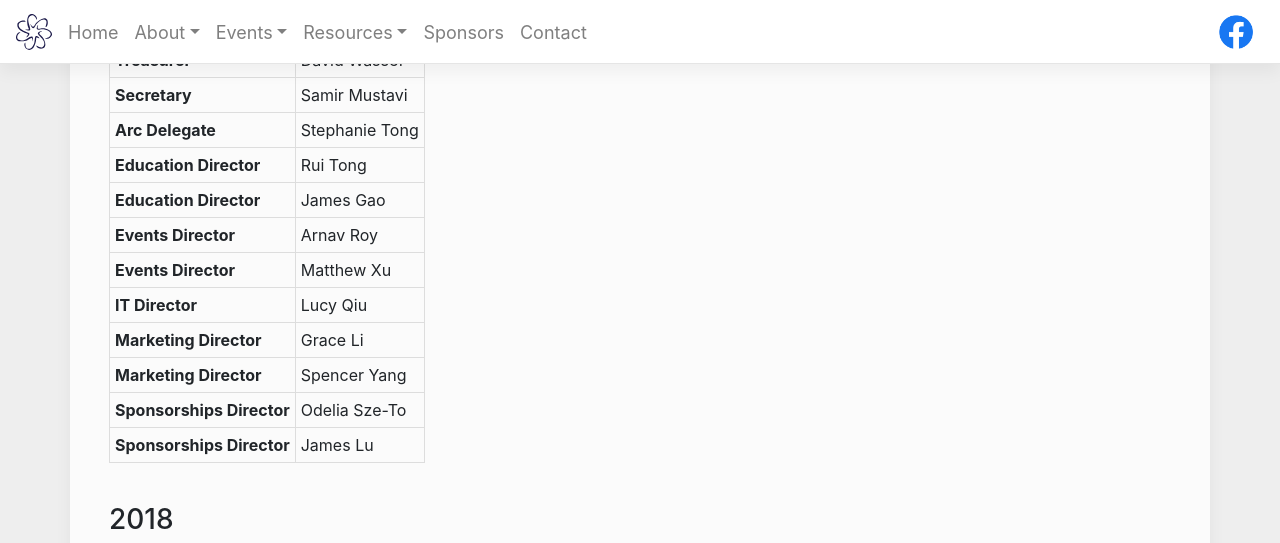
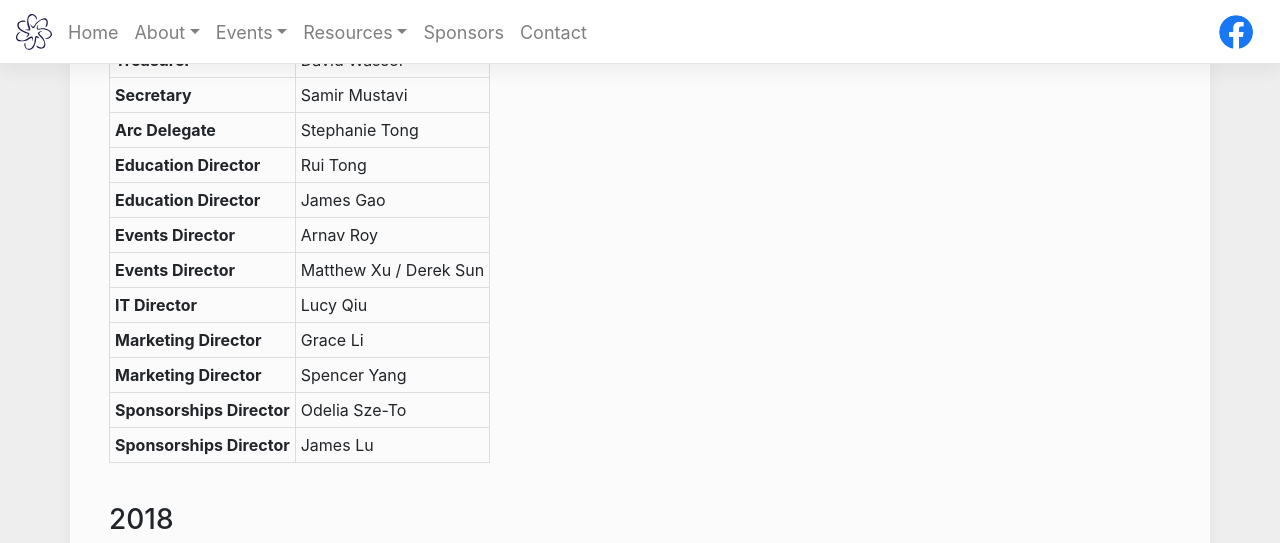
Before and after one commit to MathSocUNSW/MathSocUNSW.github.io, a Jekyll site: the page built from _pages/formerteam.md, in a window 1280 px wide and 900 px high, scrolled down 598 px. Shown: the top 543 px of the window. Built offline with Jekyll 4.4.1, drawn with Linux system fonts in a browser that asks for light colours; nearby versions of some CDN libraries.

Commit message:
Adding Derek

```diff
--- a/_pages/formerteam.md
+++ b/_pages/formerteam.md
@@ -17,7 +17,7 @@ permalink: /about/formerteam/
 **Education Director**|Rui Tong
 **Education Director**|James Gao
 **Events Director**|Arnav Roy
-**Events Director**|Matthew Xu
+**Events Director**|Matthew Xu / Derek Sun
 **IT Director**|Lucy Qiu
 **Marketing Director**|Grace Li
 **Marketing Director**|Spencer Yang
--- a/docs/about/formerteam/index.html
+++ b/docs/about/formerteam/index.html
@@ -246,7 +246,7 @@
     </tr>
     <tr>
       <td><strong>Events Director</strong></td>
-      <td>Matthew Xu</td>
+      <td>Matthew Xu / Derek Sun</td>
     </tr>
     <tr>
       <td><strong>IT Director</strong></td>
```
